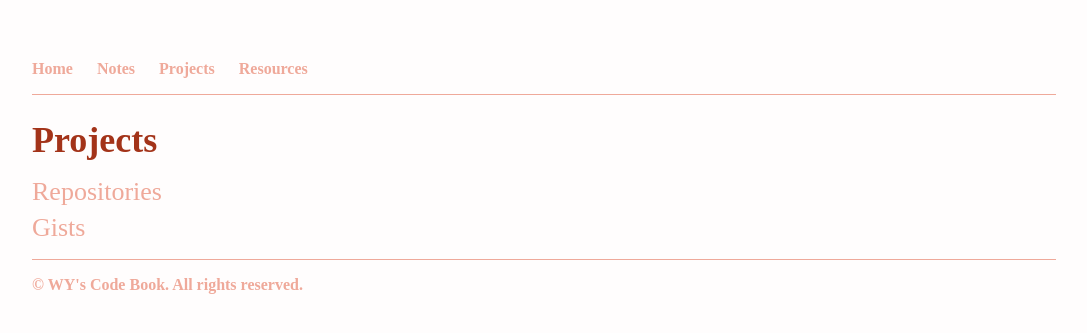
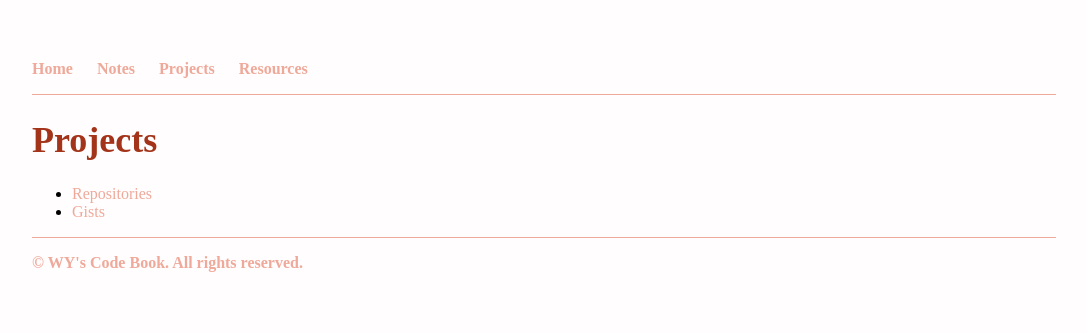
Before and after one commit to WYCodeBook/WYCodeBook.github.io, a Jekyll site: the page built from project/index.html, in a window 1280 px wide. Shown: the top 333 px of the page, without its empty margins (96-1183 px from the left). Built offline with Jekyll 4.4.1, drawn with Linux system fonts in a browser that asks for light colours; some web fonts are replaced.

Commit message:
Update index.html

```diff
--- a/project/index.html
+++ b/project/index.html
@@ -4,7 +4,7 @@ title: Projects
 ---
 
 <h1>{{ page.title }}</h1>
-<p></p>
-<p><a href="https://github.com/WYCodeBook?tab=repositories"> Repositories </a></p>
-
-<p><a href="https://gist.github.com/WYCodeBook"> Gists  </a></p>
+<ul>
+  <li><a href="https://github.com/WYCodeBook?tab=repositories"> Repositories </a></li>
+  <li><a href="https://gist.github.com/WYCodeBook"> Gists  </a></li>
+</ul>
```
